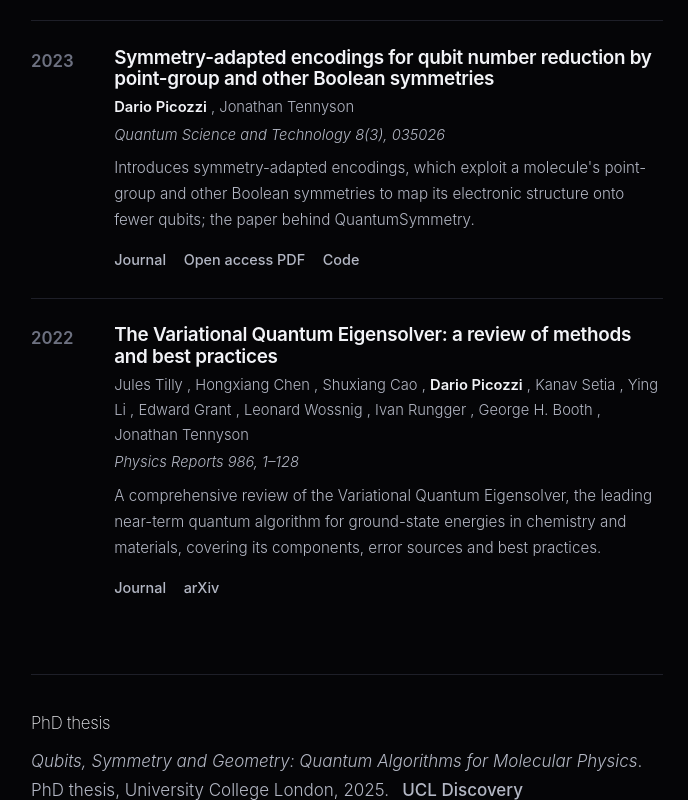
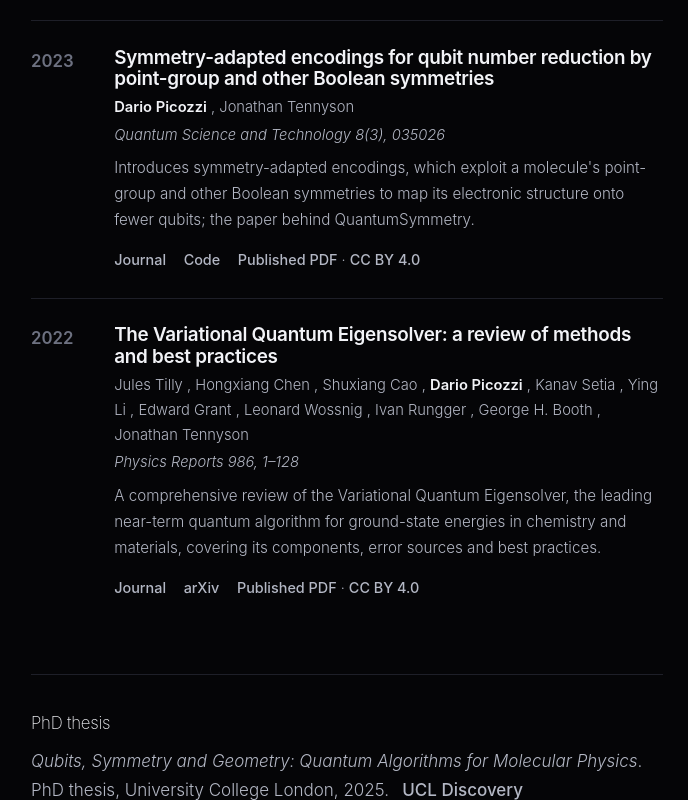
Before and after one commit to dariopicozzi/dariopicozzi.github.io, an Astro site: page /publications in a window 1280 px wide. Shown: the part 2757-3557 px from the top of the page, without its empty margins (293-981 px from the left). Built offline with nearby package versions, Linux system fonts and the light colour scheme; Astro itself is replaced by a stand-in of ours.

Commit message:
Host three open-access published paper PDFs

```diff
--- a/src/data/publications.json
+++ b/src/data/publications.json
@@ -60,6 +60,11 @@
       "status": "journal",
       "arxiv": "2507.05514",
       "doi": "10.1103/q8ry-hlxt",
+      "publishedPdf": {
+        "url": "/papers/electron-molecule-scattering-r-matrix.pdf",
+        "source": "https://journals.aps.org/pra/pdf/10.1103/q8ry-hlxt",
+        "license": { "name": "CC BY 4.0", "url": "https://creativecommons.org/licenses/by/4.0/" }
+      },
       "links": {
         "Journal": "https://journals.aps.org/pra/abstract/10.1103/q8ry-hlxt",
         "arXiv": "https://arxiv.org/abs/2507.05514",
@@ -94,9 +99,13 @@
       "year": 2023,
       "status": "journal",
       "doi": "10.1088/2058-9565/acd86c",
+      "publishedPdf": {
+        "url": "/papers/symmetry-adapted-encodings.pdf",
+        "source": "https://discovery.ucl.ac.uk/id/eprint/10172278/1/Picozzi_2023_Quantum_Sci._Technol._8_035026.pdf",
+        "license": { "name": "CC BY 4.0", "url": "https://creativecommons.org/licenses/by/4.0/" }
+      },
       "links": {
         "Journal": "https://iopscience.iop.org/article/10.1088/2058-9565/acd86c",
-        "Open access PDF": "https://discovery.ucl.ac.uk/id/eprint/10172278/1/Picozzi_2023_Quantum_Sci._Technol._8_035026.pdf",
         "Code": "https://github.com/dariopicozzi/quantumsymmetry"
       },
       "summary": "Introduces symmetry-adapted encodings, which exploit a molecule's point-group and other Boolean symmetries to map its electronic structure onto fewer qubits; the paper behind QuantumSymmetry."
@@ -109,6 +118,11 @@
       "status": "journal",
       "arxiv": "2111.05176",
       "doi": "10.1016/j.physrep.2022.08.003",
+      "publishedPdf": {
+        "url": "/papers/variational-quantum-eigensolver-review.pdf",
+        "source": "https://discovery.ucl.ac.uk/id/eprint/10157639/1/1-s2.0-S0370157322003118-main.pdf",
+        "license": { "name": "CC BY 4.0", "url": "https://creativecommons.org/licenses/by/4.0/" }
+      },
       "links": {
         "Journal": "https://doi.org/10.1016/j.physrep.2022.08.003",
         "arXiv": "https://arxiv.org/abs/2111.05176"
--- a/src/pages/publications.astro
+++ b/src/pages/publications.astro
@@ -101,6 +101,13 @@ const publicationsLd = {
                 {Object.entries(p.links).map(([label, href]) => (
                   <a href={href}>{label}</a>
                 ))}
+                {p.publishedPdf && (
+                  <span class="published-pdf">
+                    <a href={p.publishedPdf.url} type="application/pdf">Published PDF</a>
+                    {' · '}
+                    <a href={p.publishedPdf.license.url} rel="license">{p.publishedPdf.license.name}</a>
+                  </span>
+                )}
               </p>
             </div>
           </li>
@@ -150,6 +157,7 @@ const publicationsLd = {
   .venue { margin: 0 0 0.5em; font-size: 0.92rem; font-style: italic; color: var(--ink-soft); }
   .summary { font-size: 0.95rem; color: var(--ink-soft); }
   .links { display: flex; flex-wrap: wrap; gap: 1.1rem; margin: 0; font-size: 0.9rem; }
+  .published-pdf { white-space: nowrap; }
   .thesis { margin-block: 3rem; padding-top: 1.6rem; border-top: 1px solid var(--line); }
   .thesis-head { font-size: 1.05rem; }
   .thesis a { margin-left: 0.5em; }
```
Also changed, not shown: 3 other files.
